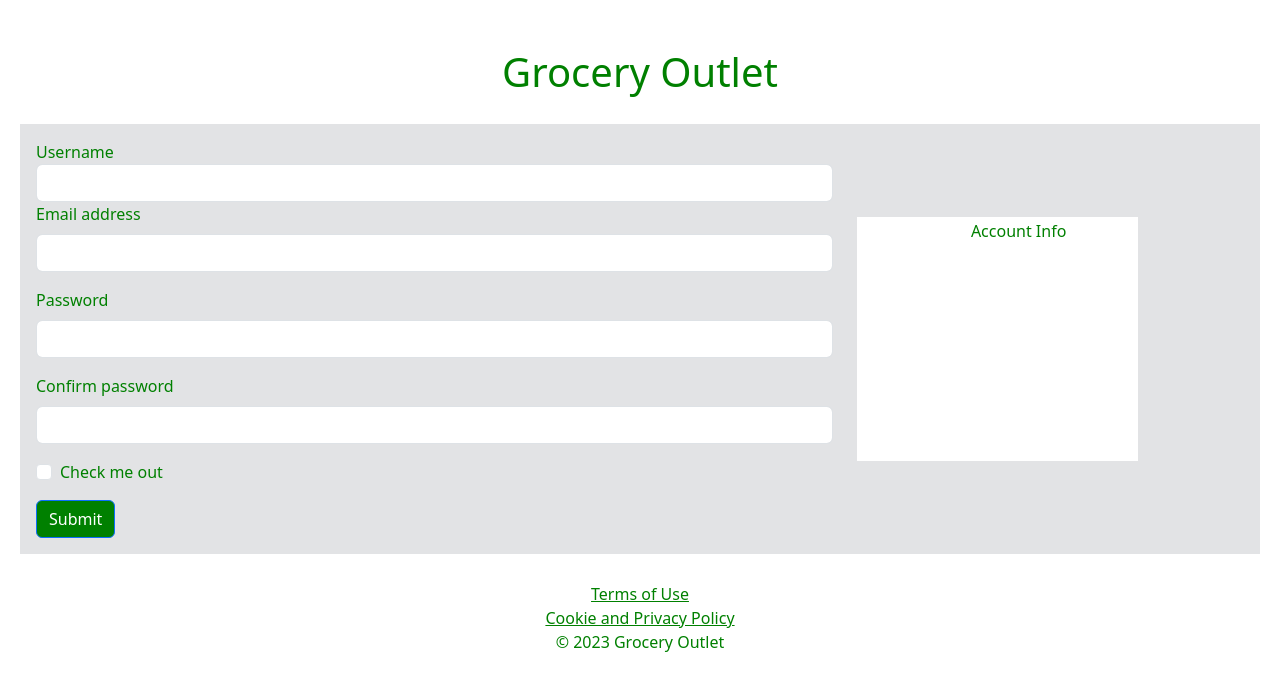
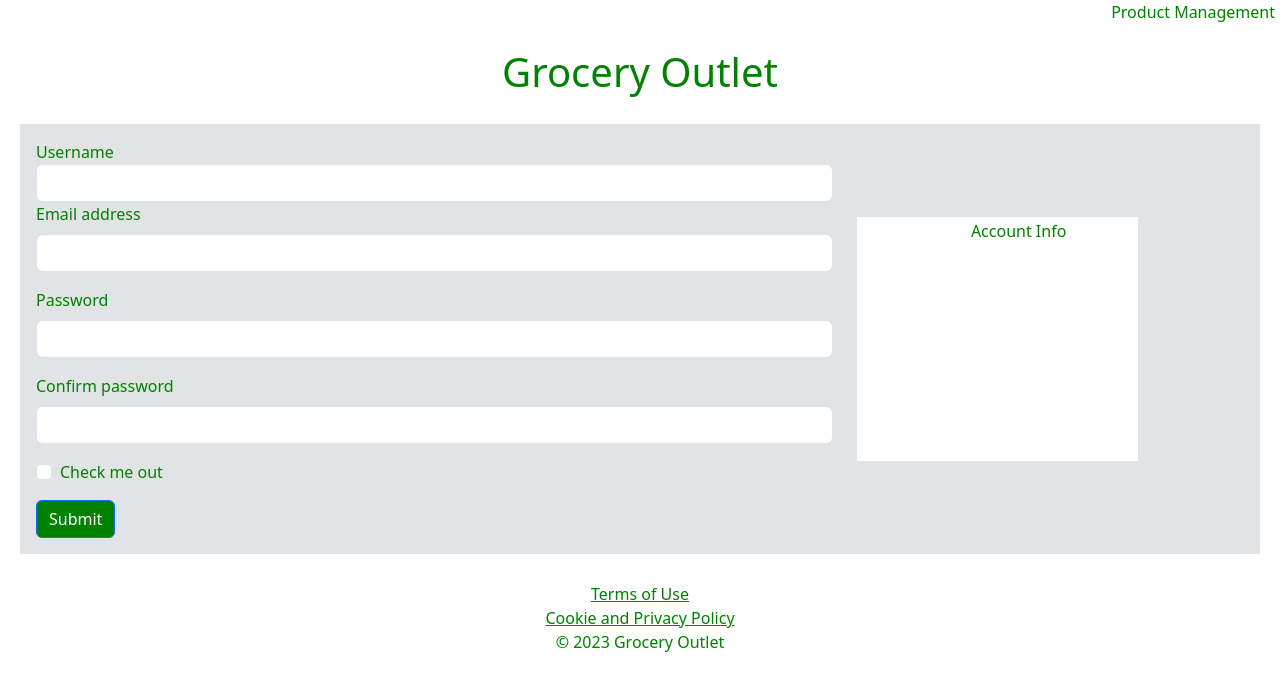
Before and after one commit to Abdallah402/IST256-WebFront, a plain HTML site: page StoreFront.html in a window 1280 px wide. Drawn offline with nearby package versions, Linux system fonts and the light colour scheme.

Commit message:
Update StoreFront.html

```diff
--- a/StoreFront.html
+++ b/StoreFront.html
@@ -32,7 +32,7 @@
   </style>
 </head>
 <body>
-
+<a href="product.html" style="text-decoration: none; color: green; top: 0; right: 0; position: absolute; padding-right: 5px" > Product Management</a>
 <div class="container text-center">
   <h1 class="mt-5">Grocery Outlet</h1>
 </div>
```
